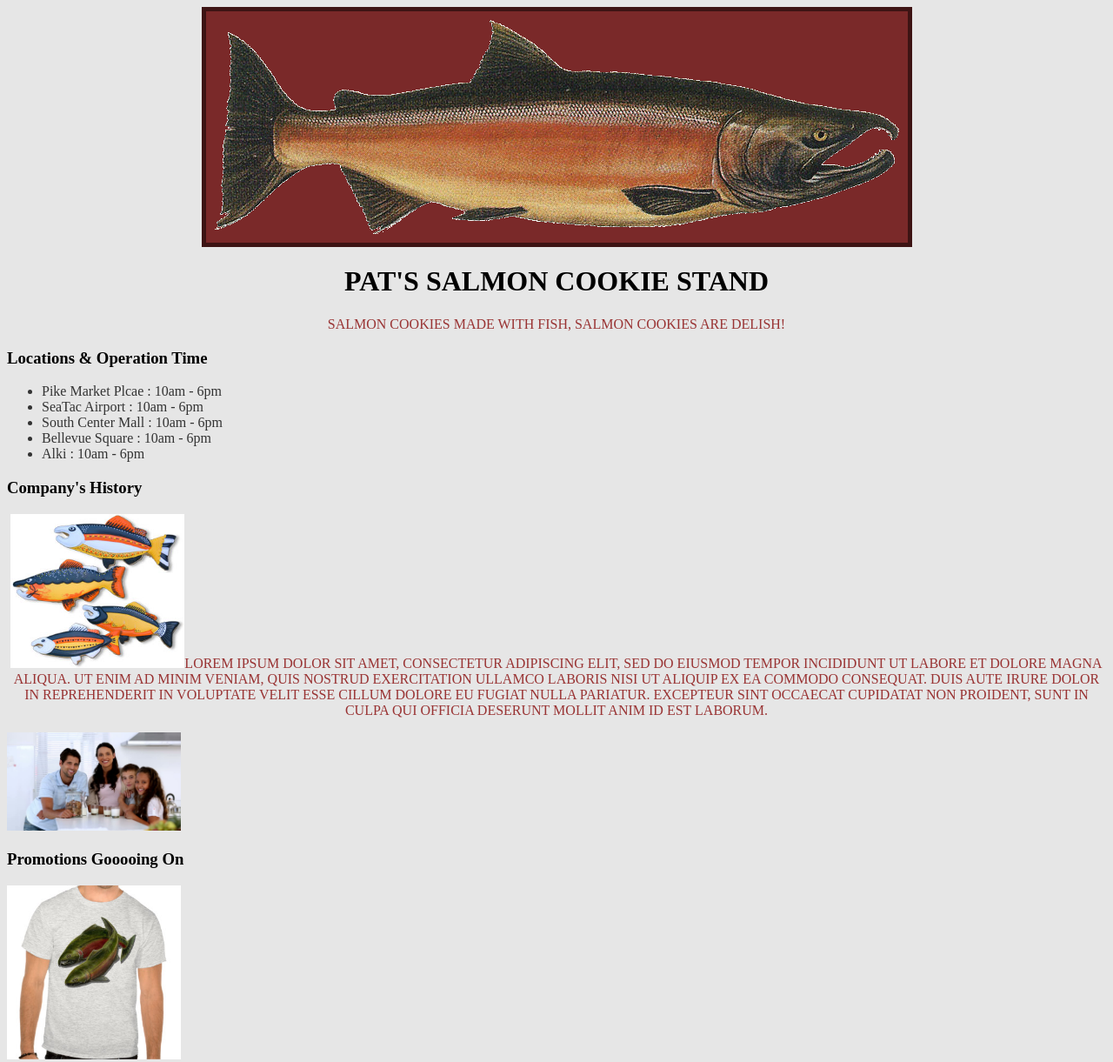
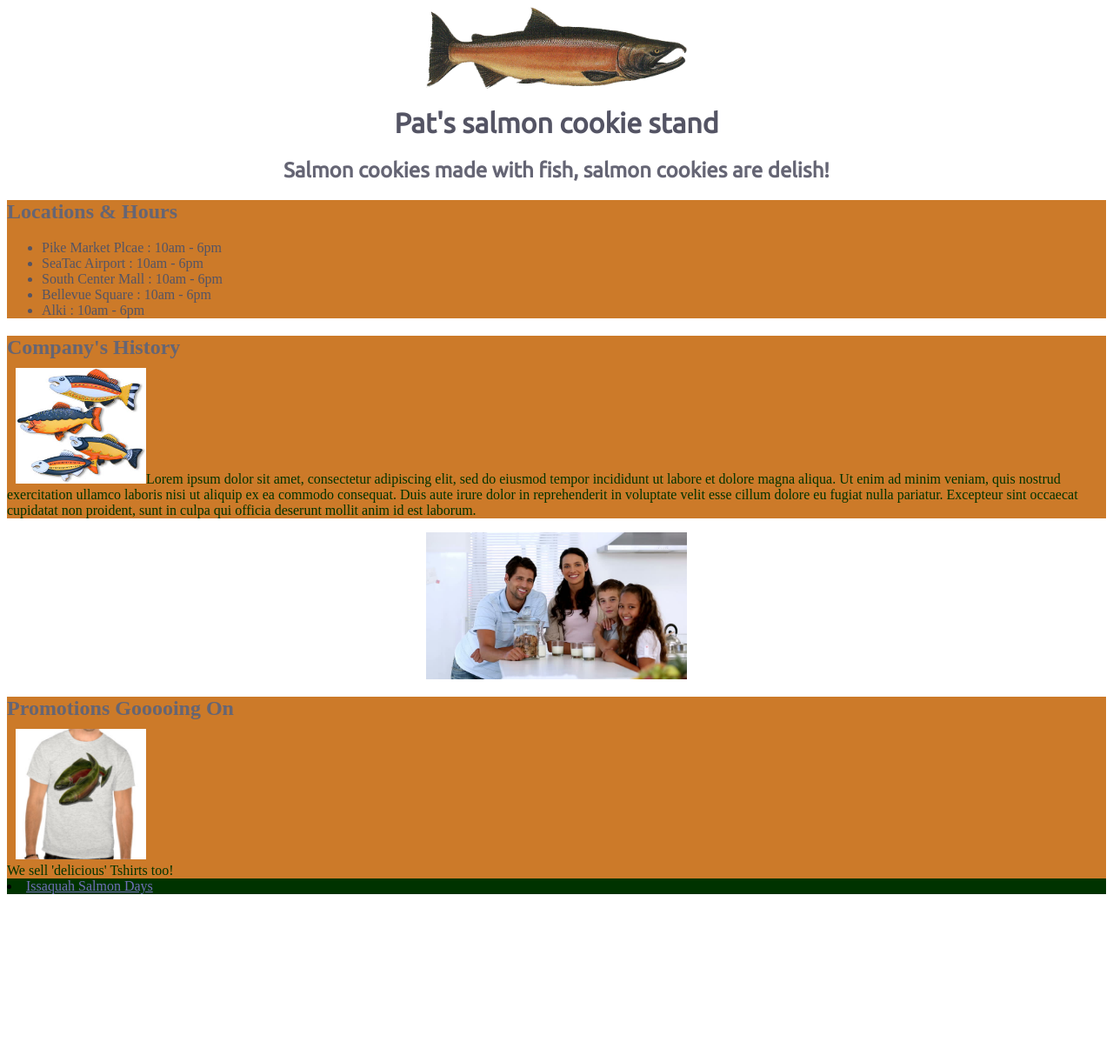
Before and after one commit to craigaaroncampbell/cookie-stand, a plain HTML site: page index.html in a window 1280 px wide. Shown: the top 1221 px of the page at 87% size. After the commit the page ends 1036 px from the top, so only its background shows below. Drawn offline with Linux system fonts and the light colour scheme.

Commit message:
form/styleguide/style.css updated

```diff
--- a/index.html
+++ b/index.html
@@ -2,7 +2,8 @@
 
 <html>
 <head>
-	<link rel="stylesheet" type="text/css" href="style.css">
+	<link href='https://fonts.googleapis.com/css?family=Ubuntu' rel='stylesheet' type='text/css'>
+  <link rel="stylesheet" type="text/css" href="style.css">
 
 	<title>Cookie Satnd</title>
 </head>
@@ -10,32 +11,38 @@
 
 <body>
 
-<img id="img1" src="img/salmon.png" alt="salmon">
+<img class="align-center" src="img/salmon.png" alt="salmon">
 
-<h1>Pat's salmon cookie stand</h1>
-<p>Salmon cookies made with fish, salmon cookies are delish!</p>
+<h1 class='title'>Pat's salmon cookie stand</h1>
+<h2 class='title'>Salmon cookies made with fish, salmon cookies are delish!</h2>
 
-<h3>Locations & Operation Time</h3>
-<ul>
+<div class="c1">
+  <h2>Locations & Hours</h2>
+  <ul>
   <li> Pike Market Plcae : 10am - 6pm</li>
   <li> SeaTac Airport    : 10am - 6pm</li>
   <li> South Center Mall : 10am - 6pm</li>
   <li> Bellevue Square   : 10am - 6pm</li>
   <li> Alki              : 10am - 6pm</li>
-</ul>
+  </ul>
+</div>
 
-<h3>Company's History</h3>
-<p><img id="img2" src="img/fancyfish.png" alt="fancyfish" width="200px" />Lorem ipsum dolor sit amet, consectetur adipiscing elit, sed do eiusmod tempor incididunt ut labore et dolore magna aliqua. Ut enim ad minim veniam, quis nostrud exercitation ullamco laboris nisi ut aliquip ex ea commodo consequat. Duis aute irure dolor in reprehenderit in voluptate velit esse cillum dolore eu fugiat nulla pariatur. Excepteur sint occaecat cupidatat non proident, sunt in culpa qui officia deserunt mollit anim id est laborum.</p>
+<div class="c1">
+  <h2>Company's History</h2>
+  <p class='p1'><img class="img0" src="img/fancyfish.png" alt="fancyfish" width="200px" />Lorem ipsum dolor sit amet, consectetur adipiscing elit, sed do eiusmod tempor incididunt ut labore et dolore magna aliqua. Ut enim ad minim veniam, quis nostrud exercitation ullamco laboris nisi ut aliquip ex ea commodo consequat. Duis aute irure dolor in reprehenderit in voluptate velit esse cillum dolore eu fugiat nulla pariatur. Excepteur sint occaecat cupidatat non proident, sunt in culpa qui officia deserunt mollit anim id est laborum.</p>
+</div>
 
-<img id="img3" src="img/happyfamilyeatingcookies.jpg" alt="happyfamilteatingcookies" width='200px' />
+  <img class="align-center" src="img/happyfamilyeatingcookies.jpg" alt="happyfamilteatingcookies" width='200px' />
 
-<h3>Promotions Gooooing On</h3>
-<img id "img4" src="img/salmon tshirt.png" alt="salmon tshirt" width="200px" />
-<p><figcaption>We sell shirts too! </figcaption>
-</p>
+<div class='c1'>
+<h2>Promotions Gooooing On</h3>
+<img class="img0" src="img/salmon tshirt.png" alt="salmon tshirt" width="200px" />
+<figcaption class='p1'>We sell 'delicious' Tshirts too! </figcaption>
+</div>
 
-
-<li><a href="www.salmondays.org">Issaquah Salmon Days</a></li>
+<div class='c5'>
+<li class ='p2'><a href="www.salmondays.org">Issaquah Salmon Days</a></li>
+</div>
 
 </body>
 </html>
--- /dev/null
+++ b/sales.css
@@ -0,0 +1,31 @@
+body{
+  background-color:#F0F5F5
+}
+
+title{
+  color:#E65C00;
+}
+
+
+img.align-center,table,fieldset
+{
+ display: block;
+ margin: 0px auto;
+}
+
+h1{
+  text-align: center;
+}
+
+table, th, td {
+   border: 1px solid black;
+}
+
+form{
+  padding-top: 20px;
+}
+
+fieldset{
+  width:150px;
+  border-radius: 10px;
+}
--- a/style.css
+++ b/style.css
@@ -1,37 +1,99 @@
-body {
-    background-color: #E6E6E6;
-    font-family: 'Nunito', 'sans-serif';
+img.align-center{
+  display:block;
+  margin: 0px auto;
+  width: 300px;
+}
+
+.title
+{
+	font-family: 'Ubuntu', 'sans-serif';
+  text-align: center
+}
+
+h1{
+color:#545464
 }
 
 
-#img1 {
-   padding:10px;
-   border:5px solid #3D1414;
-   background-color:#7A2929;
+.c1
+{
+	background-color: #CC7A29;
 }
 
-#img1 {
-    display: block;
-    margin: 0px auto;
-  }
-
-h1 {
-    text-align: center;
-    font-family: 'Nunito', 'sans-serif';
-    text-transform: uppercase;
+h2
+{
+	color: #656574;
 }
 
-p {
-  text-align: center;
-  text-transform: uppercase;
-	color: #993333;
+.c2
+{
+	background-color: #522900;
 }
 
-ul{
-	font-family: 'Cagliostro', 'sans-serif';
-	color:#333333 ;
+h3{
+	color: #747482;
 }
 
-fieldset{
-  max-width: 170px;
+.c3
+{
+	background-color: #560000;
 }
+
+h4{
+	color: #82828E;
+}
+
+.c4
+{
+	background-color: #888;
+}
+
+a
+{
+	color: #7070B8;
+}
+
+.c5
+{
+	background-color: #003300;
+}
+
+p
+{
+	color: #90909B;
+}
+
+.c6
+{
+	background-color: #1020d0;
+}
+
+.bg{
+	background-color: #ffffcc;
+}
+
+.colorPallete > *
+{
+	width: 200px;
+	height: 200px;
+  display: inline-block;
+}
+
+.img0{
+  margin-left: 10px;
+  width: 150px;
+  margin-top: -10px;
+}
+
+.p1{
+  color:#003300;
+}
+
+.p2{
+  color.#545464;
+}
+
+
+ul{
+  color:#545464 ;
+}
```
Also changed, not shown: app.js (+58 -7 lines), sales.html (+12 -15 lines), style-guide.html (+25 -27 lines), 1 other file.
